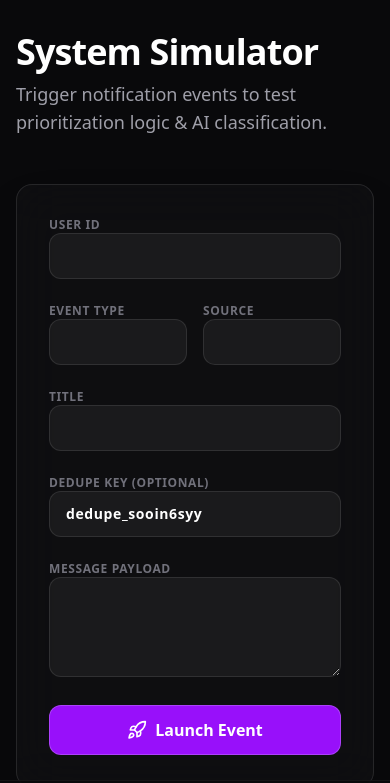
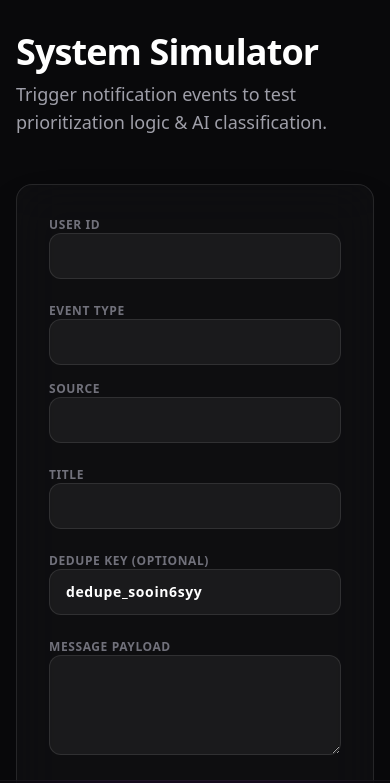
Before and after one commit to nampallyharish4/Cyepro-Solutions, a Next.js app in the folder engine-next-supabase/frontend/: page /simulator in a window 390 px wide. Shown: the top 783 px of the page. Built offline with nearby package versions, Linux system fonts and the light colour scheme; no server answers.

Commit message:
fix mobile responsiveness and overflow issues

```diff
--- a/engine-next-supabase/frontend/src/app/rules/page.tsx
+++ b/engine-next-supabase/frontend/src/app/rules/page.tsx
@@ -195,10 +195,9 @@ export default function RulesManager() {
           </form>
         </div>
       )}
-
       {/* Rules Table */}
-      <div className="glass-card overflow-hidden">
-        <table className="w-full text-left">
+      <div className="glass-card overflow-x-auto overflow-y-hidden">
+        <table className="w-full text-left min-w-[600px]">
           <thead>
             <tr className="border-b border-white/5 bg-white/5">
               <th className="px-6 py-4 text-xs font-bold uppercase tracking-widest text-zinc-500">
--- a/engine-next-supabase/frontend/src/app/simulator/page.tsx
+++ b/engine-next-supabase/frontend/src/app/simulator/page.tsx
@@ -100,7 +100,7 @@ export default function Simulator() {
               value={form.user_id}
               onChange={(v: string) => setForm({ ...form, user_id: v })}
             />
-            <div className="grid grid-cols-2 gap-4">
+            <div className="grid grid-cols-1 gap-4 sm:grid-cols-2">
               <InputGroup
                 label="Event Type"
                 value={form.event_type}
--- a/engine-next-supabase/frontend/src/components/LayoutContent.tsx
+++ b/engine-next-supabase/frontend/src/components/LayoutContent.tsx
@@ -16,7 +16,7 @@ export function LayoutContent({ children }: { children: React.ReactNode }) {
   return (
     <>
       {!isLoginPage && <Sidebar />}
-      <main className={cn("flex-1 px-4 py-8 md:px-10 md:py-16", isLoginPage && "flex items-center justify-center p-0")}>
+      <main className={cn("flex-1 px-4 pt-8 pb-24 md:px-10 md:py-16", isLoginPage && "flex items-center justify-center p-0 pb-0")}>
         <div className={cn("mx-auto max-w-7xl animate-in fade-in slide-in-from-bottom-5 duration-700", isLoginPage && "w-full max-w-none")}>
           {children}
         </div>
```
